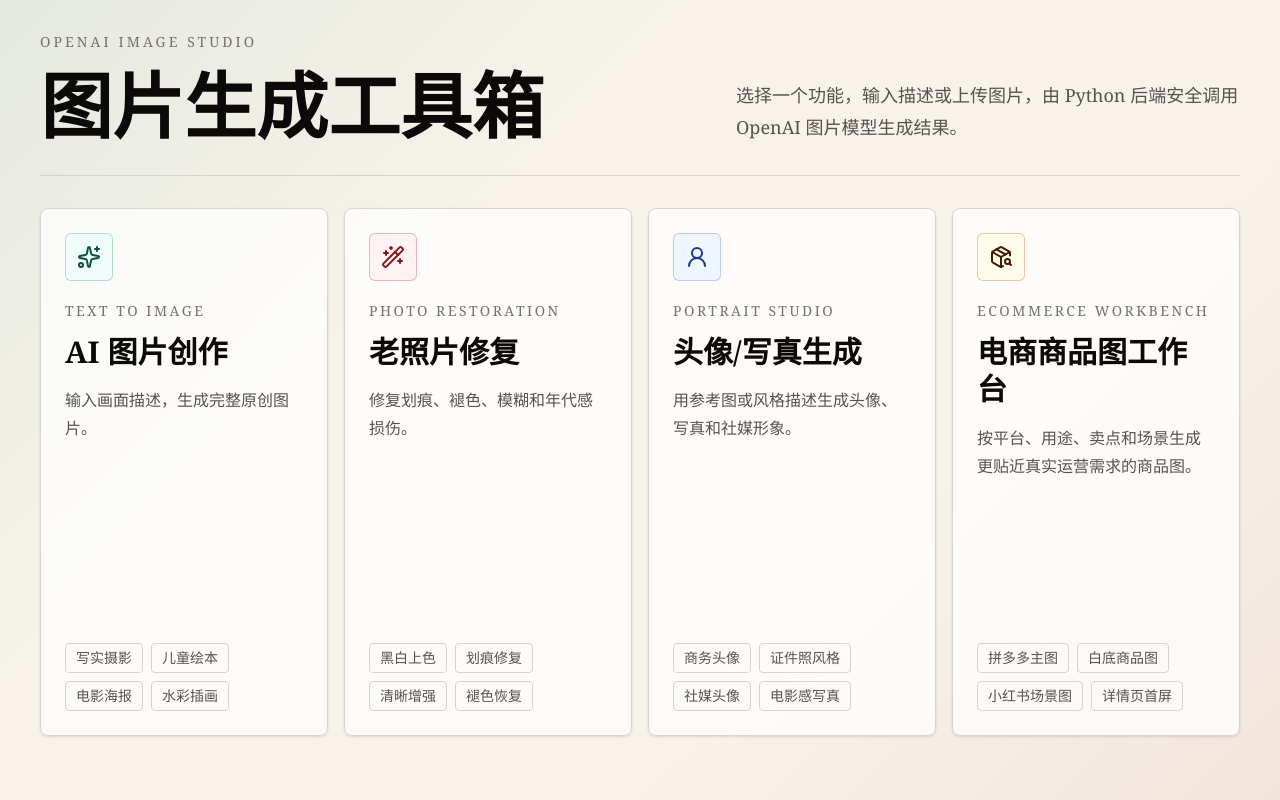
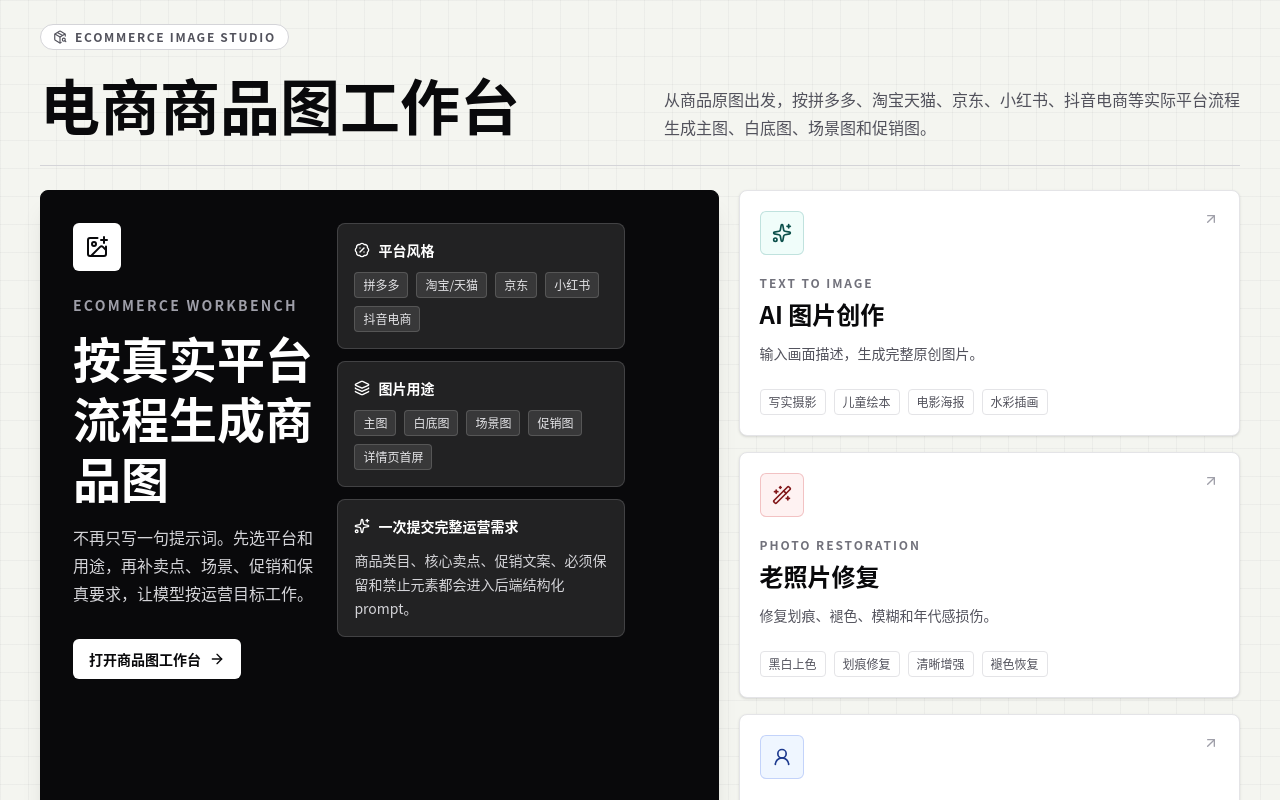
Before and after one commit to santugege/ai_sty, a Next.js app in the folder frontend/: page / in a window 1280 px wide. Shown: the top 800 px of the page. Built offline with nearby package versions, Linux system fonts and the light colour scheme.

Commit message:
feat: redesign ecommerce workbench homepage

```diff
--- a/frontend/src/app/globals.css
+++ b/frontend/src/app/globals.css
@@ -2,15 +2,16 @@
 
 :root {
   color-scheme: light;
-  --ink: #171717;
-  --muted: #646464;
-  --paper: #f7f3ea;
-  --panel: #fffdf8;
-  --line: #ddd5c7;
+  --ink: #18181b;
+  --muted: #71717a;
+  --paper: #f4f5f0;
+  --panel: #ffffff;
+  --line: #d7d9cf;
+  --accent: #e0452f;
+  --accent-ink: #7f1d1d;
+  --gold: #b7791f;
   --teal: #0f766e;
-  --red: #be3b37;
   --blue: #2563eb;
-  --gold: #b7791f;
 }
 
 * {
@@ -20,16 +21,21 @@
 html {
   min-height: 100%;
   background:
-    linear-gradient(135deg, rgba(15, 118, 110, 0.08), transparent 34%),
-    linear-gradient(315deg, rgba(190, 59, 55, 0.08), transparent 32%),
+    linear-gradient(90deg, rgba(24, 24, 27, 0.035) 1px, transparent 1px),
+    linear-gradient(rgba(24, 24, 27, 0.035) 1px, transparent 1px),
     var(--paper);
+  background-size: 28px 28px;
 }
 
 body {
   min-height: 100vh;
   margin: 0;
   color: var(--ink);
-  font-family: ui-serif, Georgia, Cambria, "Times New Roman", Times, serif;
+  font-family:
+    "Microsoft YaHei",
+    "PingFang SC",
+    "Noto Sans CJK SC",
+    sans-serif;
 }
 
 button,
@@ -43,7 +49,11 @@ button {
   cursor: pointer;
 }
 
+button:disabled {
+  cursor: not-allowed;
+}
+
 ::selection {
   color: white;
-  background: var(--teal);
+  background: var(--accent);
 }
--- a/frontend/src/app/layout.tsx
+++ b/frontend/src/app/layout.tsx
@@ -3,9 +3,9 @@ import type { ReactNode } from "react";
 import "./globals.css";
 
 export const metadata: Metadata = {
-  title: "Image Toolbox",
+  title: "电商商品图工作台",
   description:
-    "AI image creation, photo restoration, portraits, and product visuals powered by OpenAI image models.",
+    "按平台、用途、卖点和场景生成电商商品图的 AI 图片工作台。",
 };
 
 export default function RootLayout({
--- a/frontend/src/app/page.tsx
+++ b/frontend/src/app/page.tsx
@@ -1,28 +1,129 @@
+import type { ReactNode } from "react";
+import Link from "next/link";
+import {
+  ArrowRight,
+  BadgePercent,
+  ImagePlus,
+  Layers3,
+  PackageSearch,
+  Sparkles,
+} from "lucide-react";
 import { ToolCard } from "@/components/tool-card";
-import { imageTools } from "@/lib/tools";
+import {
+  imageTools,
+  productImagePurposes,
+  productPlatformStyles,
+} from "@/lib/tools";
 
 export default function Home() {
+  const productTool = imageTools.find((tool) => tool.id === "product");
+  const supportingTools = imageTools.filter((tool) => tool.id !== "product");
+
   return (
-    <main className="mx-auto flex min-h-screen w-full max-w-7xl flex-col px-5 py-8 sm:px-8 lg:px-10">
-      <header className="grid gap-6 border-b border-stone-300 pb-8 lg:grid-cols-[1fr_0.75fr] lg:items-end">
+    <main className="mx-auto flex min-h-screen w-full max-w-7xl flex-col px-5 py-6 sm:px-8 lg:px-10">
+      <header className="flex flex-col gap-5 border-b border-zinc-300 pb-6 lg:flex-row lg:items-end lg:justify-between">
         <div>
-          <p className="text-sm uppercase tracking-[0.22em] text-stone-500">
-            OpenAI image studio
+          <p className="inline-flex items-center gap-2 rounded-full border border-zinc-300 bg-white px-3 py-1 text-xs font-semibold uppercase tracking-[0.14em] text-zinc-600">
+            <PackageSearch aria-hidden="true" className="h-3.5 w-3.5" />
+            Ecommerce image studio
           </p>
-          <h1 className="mt-4 max-w-4xl text-5xl font-semibold leading-[1.04] text-stone-950 sm:text-6xl lg:text-7xl">
-            图片生成工具箱
+          <h1 className="mt-4 max-w-4xl text-4xl font-semibold leading-tight text-zinc-950 sm:text-5xl lg:text-6xl">
+            电商商品图工作台
           </h1>
         </div>
-        <p className="max-w-xl text-lg leading-8 text-stone-600">
-          选择一个功能，输入描述或上传图片，由 Python 后端安全调用 OpenAI 图片模型生成结果。
+        <p className="max-w-xl text-base leading-7 text-zinc-600">
+          从商品原图出发，按拼多多、淘宝天猫、京东、小红书、抖音电商等实际平台流程生成主图、白底图、场景图和促销图。
         </p>
       </header>
 
-      <section className="grid flex-1 gap-4 py-8 sm:grid-cols-2 xl:grid-cols-4">
-        {imageTools.map((tool) => (
-          <ToolCard key={tool.id} tool={tool} />
-        ))}
-      </section>
+      {productTool && (
+        <section className="grid gap-5 py-6 lg:grid-cols-[minmax(0,1.15fr)_minmax(19rem,0.85fr)]">
+          <Link
+            href="/tools/product"
+            className="group overflow-hidden rounded-lg border border-zinc-950 bg-zinc-950 text-white shadow-xl transition hover:-translate-y-0.5"
+          >
+            <div className="grid min-h-[25rem] gap-6 p-6 sm:p-8 lg:grid-cols-[minmax(0,0.8fr)_minmax(18rem,0.65fr)]">
+              <div className="flex flex-col justify-between gap-8">
+                <div>
+                  <div className="inline-flex h-12 w-12 items-center justify-center rounded-md bg-white text-zinc-950">
+                    <ImagePlus aria-hidden="true" className="h-6 w-6" />
+                  </div>
+                  <p className="mt-6 text-sm font-semibold uppercase tracking-[0.16em] text-zinc-400">
+                    {productTool.eyebrow}
+                  </p>
+                  <h2 className="mt-3 max-w-2xl text-4xl font-semibold leading-tight sm:text-5xl">
+                    按真实平台流程生成商品图
+                  </h2>
+                  <p className="mt-4 max-w-2xl text-base leading-7 text-zinc-300">
+                    不再只写一句提示词。先选平台和用途，再补卖点、场景、促销和保真要求，让模型按运营目标工作。
+                  </p>
+                </div>
+                <span className="inline-flex w-fit items-center gap-2 rounded-md bg-white px-4 py-2.5 text-sm font-semibold text-zinc-950 transition group-hover:bg-amber-200">
+                  打开商品图工作台
+                  <ArrowRight aria-hidden="true" className="h-4 w-4" />
+                </span>
+              </div>
+
+              <div className="grid content-start gap-3">
+                <PreviewPanel
+                  icon={<BadgePercent aria-hidden="true" className="h-4 w-4" />}
+                  title="平台风格"
+                  items={productPlatformStyles.map((item) => item.label)}
+                />
+                <PreviewPanel
+                  icon={<Layers3 aria-hidden="true" className="h-4 w-4" />}
+                  title="图片用途"
+                  items={productImagePurposes.map((item) => item.label)}
+                />
+                <div className="rounded-lg border border-white/15 bg-white/10 p-4">
+                  <div className="flex items-center gap-2 text-sm font-semibold text-white">
+                    <Sparkles aria-hidden="true" className="h-4 w-4" />
+                    一次提交完整运营需求
+                  </div>
+                  <p className="mt-3 text-sm leading-6 text-zinc-300">
+                    商品类目、核心卖点、促销文案、必须保留和禁止元素都会进入后端结构化 prompt。
+                  </p>
+                </div>
+              </div>
+            </div>
+          </Link>
+
+          <aside className="grid gap-4">
+            {supportingTools.map((tool) => (
+              <ToolCard key={tool.id} tool={tool} />
+            ))}
+          </aside>
+        </section>
+      )}
     </main>
   );
 }
+
+function PreviewPanel({
+  icon,
+  title,
+  items,
+}: {
+  icon: ReactNode;
+  title: string;
+  items: string[];
+}) {
+  return (
+    <div className="rounded-lg border border-white/15 bg-white/10 p-4">
+      <div className="flex items-center gap-2 text-sm font-semibold text-white">
+        {icon}
+        {title}
+      </div>
+      <div className="mt-3 flex flex-wrap gap-2">
+        {items.map((item) => (
+          <span
+            key={item}
+            className="rounded border border-white/15 bg-white/10 px-2 py-1 text-xs text-zinc-200"
+          >
+            {item}
+          </span>
+        ))}
+      </div>
+    </div>
+  );
+}
--- a/frontend/src/components/tool-card.tsx
+++ b/frontend/src/components/tool-card.tsx
@@ -1,5 +1,5 @@
 import Link from "next/link";
-import { PackageSearch, Sparkles, UserRound, Wand2 } from "lucide-react";
+import { ArrowUpRight, PackageSearch, Sparkles, UserRound, Wand2 } from "lucide-react";
 import type { ImageTool } from "@/lib/tools";
 
 const iconMap = {
@@ -10,10 +10,10 @@ const iconMap = {
 };
 
 const accentClasses = {
-  teal: "border-teal-700/25 bg-teal-50 text-teal-900",
-  red: "border-red-700/25 bg-red-50 text-red-900",
-  blue: "border-blue-700/25 bg-blue-50 text-blue-900",
-  gold: "border-amber-700/30 bg-amber-50 text-amber-950",
+  teal: "border-teal-700/20 bg-teal-50 text-teal-900",
+  red: "border-red-700/20 bg-red-50 text-red-900",
+  blue: "border-blue-700/20 bg-blue-50 text-blue-900",
+  gold: "border-amber-700/25 bg-amber-50 text-amber-950",
 };
 
 export function ToolCard({ tool }: { tool: ImageTool }) {
@@ -22,29 +22,33 @@ export function ToolCard({ tool }: { tool: ImageTool }) {
   return (
     <Link
       href={`/tools/${tool.id}`}
-      className="group grid min-h-64 content-between rounded-lg border border-stone-300 bg-white/75 p-6 shadow-sm transition duration-200 hover:-translate-y-1 hover:border-stone-950 hover:shadow-xl"
+      className="group grid min-h-56 content-between rounded-lg border border-zinc-200 bg-white p-5 shadow-sm transition duration-200 hover:-translate-y-0.5 hover:border-zinc-950 hover:shadow-lg"
     >
       <div>
-        <div
-          className={`mb-5 inline-flex h-12 w-12 items-center justify-center rounded-md border ${accentClasses[tool.accent]}`}
-        >
-          <Icon aria-hidden="true" className="h-6 w-6" />
+        <div className="flex items-start justify-between gap-3">
+          <div
+            className={`inline-flex h-11 w-11 items-center justify-center rounded-md border ${accentClasses[tool.accent]}`}
+          >
+            <Icon aria-hidden="true" className="h-5 w-5" />
+          </div>
+          <ArrowUpRight
+            aria-hidden="true"
+            className="h-4 w-4 text-zinc-400 transition group-hover:text-zinc-950"
+          />
         </div>
-        <p className="text-sm uppercase tracking-[0.18em] text-stone-500">
+        <p className="mt-5 text-xs font-semibold uppercase tracking-[0.16em] text-zinc-500">
           {tool.eyebrow}
         </p>
-        <h2 className="mt-3 text-3xl font-semibold leading-tight text-stone-950">
+        <h2 className="mt-2 text-2xl font-semibold leading-tight text-zinc-950">
           {tool.title}
         </h2>
-        <p className="mt-4 text-base leading-7 text-stone-600">
-          {tool.description}
-        </p>
+        <p className="mt-3 text-sm leading-6 text-zinc-600">{tool.description}</p>
       </div>
-      <div className="mt-8 flex flex-wrap gap-2">
+      <div className="mt-6 flex flex-wrap gap-2">
         {tool.examples.map((example) => (
           <span
             key={example}
-            className="rounded border border-stone-300 px-2.5 py-1 text-sm text-stone-600"
+            className="rounded border border-zinc-200 px-2 py-1 text-xs text-zinc-600"
           >
             {example}
           </span>
```
